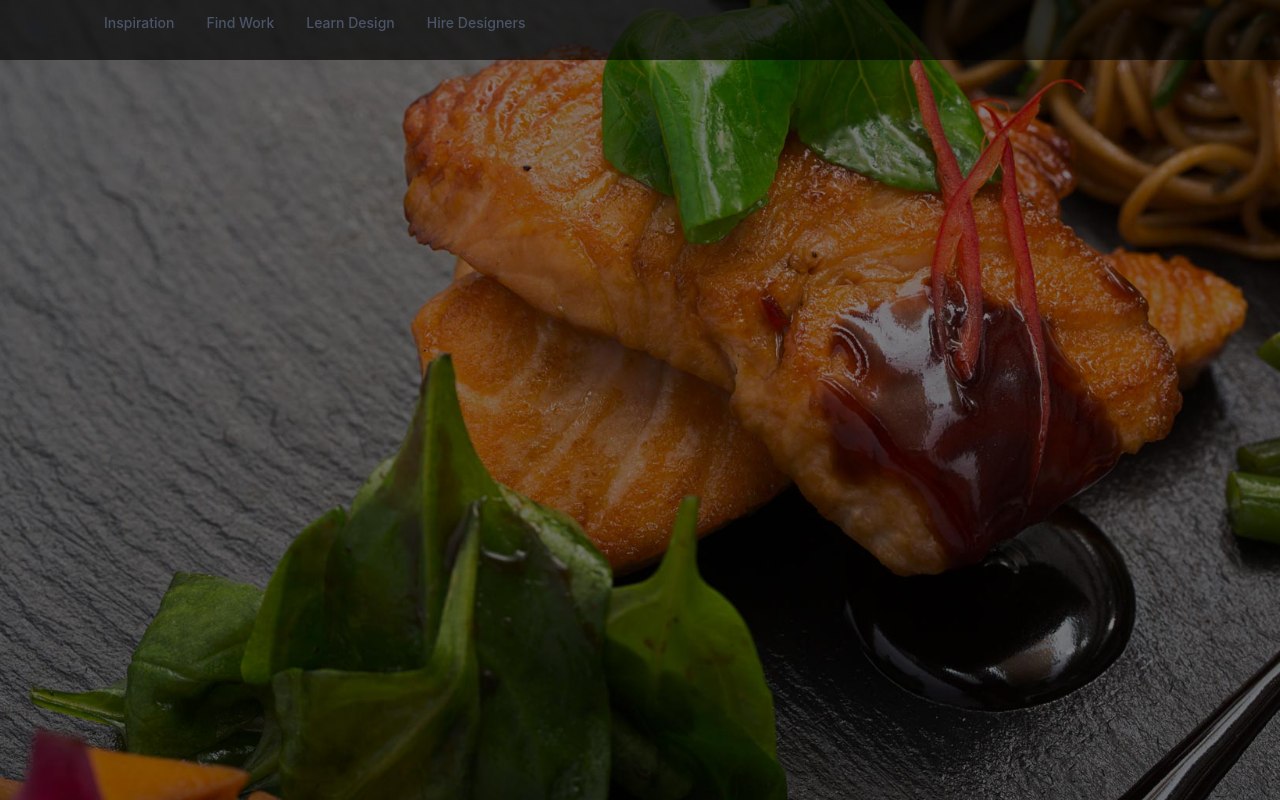
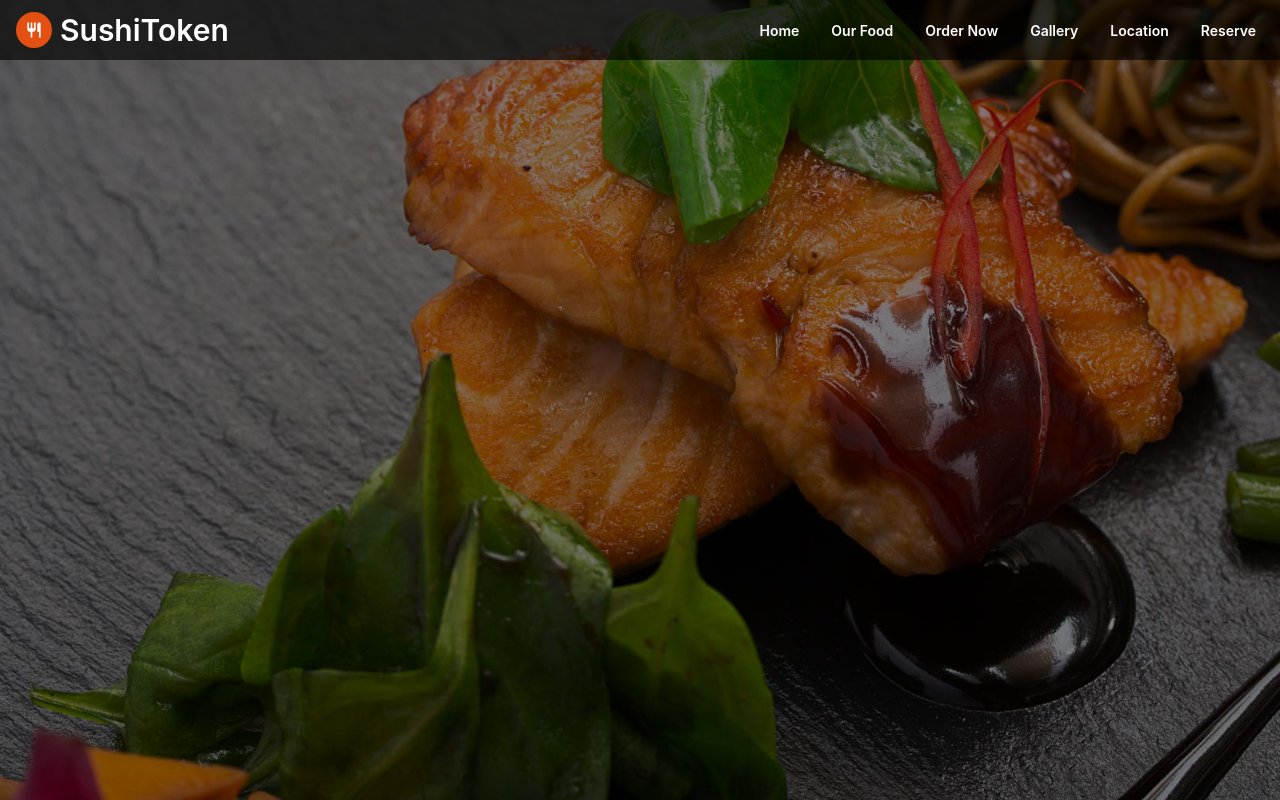
Before and after one commit to FrancoCarrizoDev/sushi-token-frontend, a Next.js app: page / in a window 1280 px wide. Built offline with nearby package versions, Linux system fonts and the light colour scheme.

Commit message:
finish navbar, need refactor

```diff
--- a/components/ui/NavbarPrueba.tsx
+++ b/components/ui/NavbarPrueba.tsx
@@ -1,21 +1,55 @@
 import {
   Box,
   Flex,
-  Text,
   IconButton,
-  Button,
   Stack,
   Collapse,
-  Icon,
   Link,
   Popover,
   PopoverTrigger,
-  PopoverContent,
-  useColorModeValue,
-  useBreakpointValue,
-  useDisclosure
+  useDisclosure,
+  Heading
 } from '@chakra-ui/react'
-import { HamburgerIcon, CloseIcon, ChevronDownIcon, ChevronRightIcon } from '@chakra-ui/icons'
+import { HamburgerIcon, CloseIcon } from '@chakra-ui/icons'
+import { BiRestaurant } from 'react-icons/bi'
+import NextLink from 'next/link'
+interface IMenuItem {
+  label: string
+  href: string
+}
+
+interface NavItem {
+  label: string
+  subLabel?: string
+  href?: string
+}
+
+const MENU: IMenuItem[] = [
+  {
+    label: 'Home',
+    href: 'home'
+  },
+  {
+    label: 'Our Food',
+    href: 'our-food'
+  },
+  {
+    label: 'Order Now',
+    href: 'order-now'
+  },
+  {
+    label: 'Gallery',
+    href: 'gallery'
+  },
+  {
+    label: 'Location',
+    href: 'locations'
+  },
+  {
+    label: 'Reserve',
+    href: 'reserve'
+  }
+]
 
 export default function WithSubnavigation() {
   const { isOpen, onToggle } = useDisclosure()
@@ -26,25 +60,38 @@ export default function WithSubnavigation() {
         bg={'blackAlpha.700'}
         color={'white'}
         minH={'60px'}
-        py={{ base: 2 }}
+        py={{ base: 3 }}
         px={{ base: 4 }}
         align={'center'}
       >
-        <Flex flex={{ base: 1, md: 'auto' }} display={{ base: 'flex', md: 'none' }}>
-          <Text
-            textAlign={useBreakpointValue({ base: 'center', md: 'left' })}
-            fontFamily={'heading'}
+        <Flex>
+          <Heading
+            as='h1'
+            size='lg'
             color={'white'}
+            fontWeight='600'
+            display={'flex'}
+            alignItems='center'
           >
-            Logo
-          </Text>
+            <Box
+              as='span'
+              padding={2}
+              backgroundColor='hsl(18deg 86% 48%)'
+              borderRadius={'full'}
+              marginRight={2}
+            >
+              <BiRestaurant size={'20px'} />
+            </Box>{' '}
+            SushiToken
+          </Heading>
         </Flex>
-        <Flex flex={{ base: 1 }} justify={{ base: 'end', md: 'start' }}>
+        <Flex flex={{ base: 1 }} justify={'end'}>
           <IconButton
             onClick={onToggle}
             icon={isOpen ? <CloseIcon w={3} h={3} /> : <HamburgerIcon w={5} h={5} />}
             variant={'ghost'}
             aria-label={'Toggle Navigation'}
+            display={{ base: 'block', md: 'none' }}
           />
           <Flex display={{ base: 'none', md: 'flex' }} ml={10}>
             <DesktopNav />
@@ -60,47 +107,27 @@ export default function WithSubnavigation() {
 }
 
 const DesktopNav = () => {
-  const linkColor = useColorModeValue('gray.600', 'gray.200')
-  const linkHoverColor = useColorModeValue('gray.800', 'white')
-  const popoverContentBgColor = useColorModeValue('white', 'gray.800')
-
   return (
     <Stack direction={'row'} spacing={4}>
-      {NAV_ITEMS.map((navItem) => (
+      {MENU.map((navItem) => (
         <Box key={navItem.label}>
           <Popover trigger={'hover'} placement={'bottom-start'}>
             <PopoverTrigger>
+              <NextLink href={navItem.href ?? '#'} passHref>
                 <Link
                   p={2}
-                href={navItem.href ?? '#'}
                   fontSize={'sm'}
-                fontWeight={500}
-                color={linkColor}
+                  fontWeight={600}
+                  color={'white'}
                   _hover={{
                     textDecoration: 'none',
-                  color: linkHoverColor
+                    color: 'pink.400'
                   }}
                 >
                   {navItem.label}
                 </Link>
+              </NextLink>
             </PopoverTrigger>
-
-            {navItem.children && (
-              <PopoverContent
-                border={0}
-                boxShadow={'xl'}
-                bg={popoverContentBgColor}
-                p={4}
-                rounded={'xl'}
-                minW={'sm'}
-              >
-                <Stack>
-                  {navItem.children.map((child) => (
-                    <DesktopSubNav key={child.label} {...child} />
-                  ))}
-                </Stack>
-              </PopoverContent>
-            )}
           </Popover>
         </Box>
       ))}
@@ -108,144 +135,35 @@ const DesktopNav = () => {
   )
 }
 
-const DesktopSubNav = ({ label, href, subLabel }: NavItem) => {
-  return (
-    <Link
-      href={href}
-      role={'group'}
-      display={'block'}
-      p={2}
-      rounded={'md'}
-      _hover={{ bg: useColorModeValue('pink.50', 'gray.900') }}
-    >
-      <Stack direction={'row'} align={'center'}>
-        <Box>
-          <Text transition={'all .3s ease'} _groupHover={{ color: 'pink.400' }} fontWeight={500}>
-            {label}
-          </Text>
-          <Text fontSize={'sm'}>{subLabel}</Text>
-        </Box>
-        <Flex
-          transition={'all .3s ease'}
-          transform={'translateX(-10px)'}
-          opacity={0}
-          _groupHover={{ opacity: '100%', transform: 'translateX(0)' }}
-          justify={'flex-end'}
-          align={'center'}
-          flex={1}
-        >
-          <Icon color={'pink.400'} w={5} h={5} as={ChevronRightIcon} />
-        </Flex>
-      </Stack>
-    </Link>
-  )
-}
-
 const MobileNav = () => {
   return (
     <Stack bg={'blackAlpha.700'} p={4} display={{ md: 'none' }}>
-      {NAV_ITEMS.map((navItem) => (
+      {MENU.map((navItem) => (
         <MobileNavItem key={navItem.label} {...navItem} />
       ))}
     </Stack>
   )
 }
 
-const MobileNavItem = ({ label, children, href }: NavItem) => {
+const MobileNavItem = ({ label, href }: NavItem) => {
   const { isOpen, onToggle } = useDisclosure()
 
   return (
-    <Stack spacing={4} onClick={children && onToggle}>
+    <Stack spacing={4} onClick={onToggle}>
       <Flex
         py={2}
-        as={Link}
-        href={href ?? '#'}
         justify={'space-between'}
         align={'center'}
         _hover={{
           textDecoration: 'none'
         }}
       >
-        <Text fontWeight={600} color={'white'}>
+        <NextLink href={href ?? '#'} passHref>
+          <Link color='white' fontSize={'md'} fontWeight={'semibold'}>
             {label}
-        </Text>
-        {children && (
-          <Icon
-            as={ChevronDownIcon}
-            color='white'
-            transition={'all .25s ease-in-out'}
-            transform={isOpen ? 'rotate(180deg)' : ''}
-            w={6}
-            h={6}
-          />
-        )}
+          </Link>
+        </NextLink>
       </Flex>
-
-      <Collapse in={isOpen} animateOpacity style={{ marginTop: '0!important' }}>
-        <Stack
-          mt={2}
-          pl={4}
-          borderLeft={1}
-          borderStyle={'solid'}
-          borderColor={'gray.200'}
-          align={'start'}
-        >
-          {children &&
-            children.map((child) => (
-              <Link key={child.label} py={2} href={child.href} color='white'>
-                {child.label}
-              </Link>
-            ))}
-        </Stack>
-      </Collapse>
     </Stack>
   )
 }
-
-interface NavItem {
-  label: string
-  subLabel?: string
-  children?: Array<NavItem>
-  href?: string
-}
-
-const NAV_ITEMS: Array<NavItem> = [
-  {
-    label: 'Inspiration',
-    children: [
-      {
-        label: 'Explore Design Work',
-        subLabel: 'Trending Design to inspire you',
-        href: '#'
-      },
-      {
-        label: 'New & Noteworthy',
-        subLabel: 'Up-and-coming Designers',
-        href: '#'
-      }
-    ]
-  },
-  {
-    label: 'Find Work',
-    children: [
-      {
-        label: 'Job Board',
-        subLabel: 'Find your dream design job',
-        href: '#'
-      },
-      {
-        label: 'Freelance Projects',
-        subLabel: 'An exclusive list for contract work',
-        href: '#'
-      }
-    ]
-  },
-  {
-    label: 'Learn Design',
-    href: '#'
-  },
-  {
-    label: 'Hire Designers',
-    href: '#'
-  }
-]
```
Also changed, not shown: components/ui/MainLayout.tsx (+0 -23 lines). Lines whose indentation alone changed are shown as unchanged.
